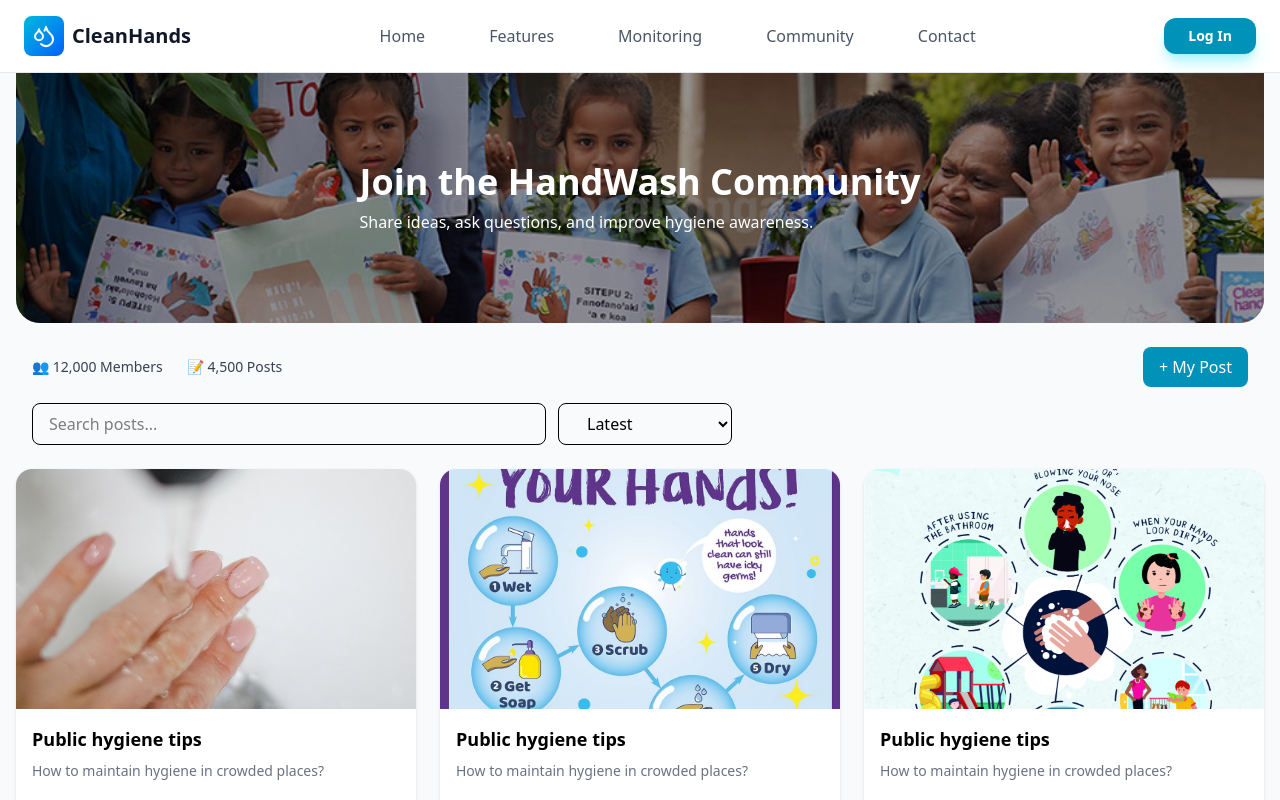
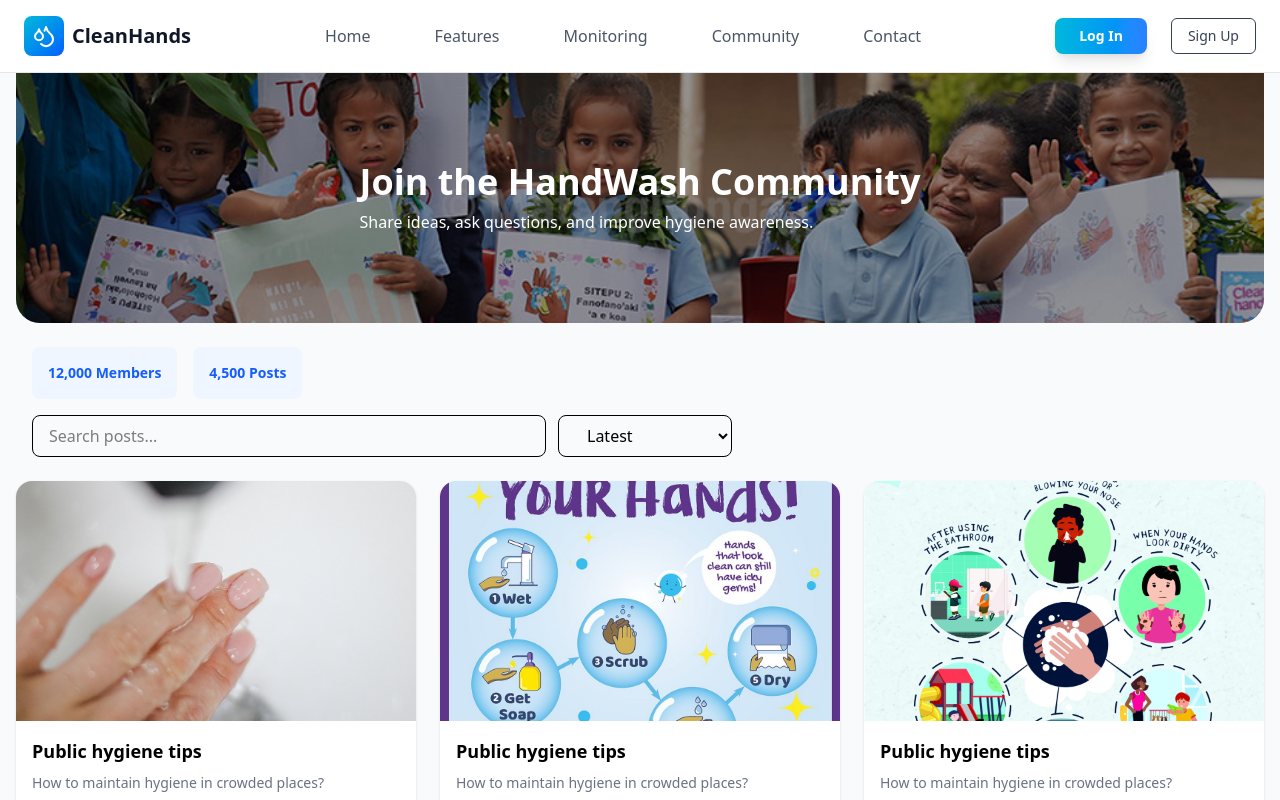
Before and after one commit to Haritha-Pawan/Handwash-Plus, a Next.js app in the folder Frontend/my-app/: page /community in a window 1280 px wide. Shown: the top 800 px of the page. Built offline with nearby package versions, Linux system fonts and the light colour scheme.

Commit message:
change hero image and  nav bar

```diff
--- a/Frontend/my-app/app/components/Navbar.tsx
+++ b/Frontend/my-app/app/components/Navbar.tsx
@@ -1,12 +1,14 @@
 "use client";
-import { useState, useEffect } from "react";
+import { useState, useEffect, useRef } from "react";
 import { useRouter } from "next/navigation";
-import { Droplets, User, LogOut } from 'lucide-react';
+import { Droplets, User, LogOut, LayoutDashboard, ChevronDown } from 'lucide-react';
 import { Button } from './ui/button';
 
 export function Navbar() {
   const router = useRouter();
   const [user, setUser] = useState<any>(null);
+  const [dropdownOpen, setDropdownOpen] = useState(false);
+  const dropdownRef = useRef<HTMLDivElement>(null);
 
   useEffect(() => {
     const userStr = localStorage.getItem("user");
@@ -19,10 +21,22 @@ export function Navbar() {
     }
   }, []);
 
+  // close dropdown when clicking outside
+  useEffect(() => {
+    function handleClickOutside(e: MouseEvent) {
+      if (dropdownRef.current && !dropdownRef.current.contains(e.target as Node)) {
+        setDropdownOpen(false);
+      }
+    }
+    document.addEventListener("mousedown", handleClickOutside);
+    return () => document.removeEventListener("mousedown", handleClickOutside);
+  }, []);
+
   const handleLogout = () => {
     localStorage.removeItem("token");
     localStorage.removeItem("user");
     setUser(null);
+    setDropdownOpen(false);
     router.push("/login");
   };
 
@@ -48,28 +62,64 @@ export function Navbar() {
             <a href="#" className="text-md font-medium text-gray-600 px-4 py-2 rounded-lg hover:bg-blue-50 hover:text-blue-700 transition-colors">Contact</a>
           </div>
 
-          <div className="flex items-center gap-4">
+          <div className="flex items-center gap-6">
             {user ? (
-              <div className="flex items-center gap-3">
-                <div className="hidden md:flex flex-col items-end">
-                  <span className="text-sm font-bold text-gray-900">{user.name}</span>
-                  <span className="text-xs text-gray-500 capitalize">{user.role}</span>
+              // ── Profile icon + dropdown ──
+              <div className="relative" ref={dropdownRef}>
+                <button
+                  onClick={() => setDropdownOpen((prev) => !prev)}
+                  className="flex items-center gap-2 p-1.5 rounded-xl hover:bg-gray-100 transition-colors"
+                >
+                  <div className="w-9 h-9 rounded-full bg-gradient-to-br from-cyan-500 to-blue-600 flex items-center justify-center">
+                    <User className="w-5 h-5 text-white" />
                   </div>
+                  <ChevronDown className={`w-4 h-4 text-gray-500 transition-transform ${dropdownOpen ? "rotate-180" : ""}`} />
+                </button>
+
+                {dropdownOpen && (
+                  <div className="absolute right-0 mt-2 w-52 bg-white rounded-xl shadow-lg border border-gray-100 py-2 z-50">
+                    {/* User info */}
+                    <div className="px-4 py-2 border-b border-gray-100 mb-1">
+                      <p className="text-sm font-bold text-gray-900">{user.name}</p>
+
+                    </div>
+
+                    {/* My Dashboard */}
+                    <button
+                      onClick={() => { router.push("/dashbord/my-posts"); setDropdownOpen(false); }}
+                      className="w-full flex items-center gap-3 px-4 py-2.5 text-sm text-gray-700 hover:bg-blue-50 hover:text-blue-700 transition-colors"
+                    >
+                      <LayoutDashboard className="w-4 h-4" />
+                      My Dashboard
+                    </button>
+
+                    {/* Logout */}
                     <button
                       onClick={handleLogout}
-                  className="p-2.5 rounded-xl bg-slate-50 text-slate-500 hover:bg-red-50 hover:text-red-600 transition-all shadow-sm"
-                  title="Logout"
+                      className="w-full flex items-center gap-3 px-4 py-2.5 text-sm text-red-500 hover:bg-red-50 transition-colors"
                     >
-                  <LogOut className="w-5 h-5" />
+                      <LogOut className="w-4 h-4" />
+                      Logout
                     </button>
                   </div>
+                )}
+              </div>
             ) : (
+              <>
                 <Button
                   onClick={() => router.push("/login")}
-                className="bg-cyan-600 text-white px-6 py-2.5 rounded-xl hover:bg-cyan-700 transition-all font-bold shadow-lg shadow-cyan-200"
+                  className="bg-gradient-to-r from-cyan-500 to-blue-500 text-white px-6 py-2.5 rounded-lg hover:bg-cyan-700 transition-all font-bold shadow-lg"
                 >
                   Log In
                 </Button>
+                <Button
+                  onClick={() => router.push("/signup")}
+                  variant="outline"
+                  className="text-gray-700 hover:bg-gray-100 transition-colors"
+                >
+                  Sign Up
+                </Button>
+              </>
             )}
           </div>
         </div>
--- a/Frontend/my-app/app/components/common/HandwashStep.jsx
+++ b/Frontend/my-app/app/components/common/HandwashStep.jsx
@@ -25,7 +25,7 @@ export function HandwashSteps() {
     <div className="mx-auto px-6 py-16 bg-gradient-to-br from-blue-50 to-cyan-50 rounded-xl my-16">
       <div className="text-center mb-12">
         <h2 className="text-4xl md:text-5xl font-bold text-gray-900 mb-4">
-          Follow These 6 Easy Steps 🧼
+          Follow These 6 Easy Steps
         </h2>
         <p className="text-lg text-gray-600 max-w-2xl mx-auto">
           Select a step to learn the proper handwashing technique
@@ -37,7 +37,7 @@ export function HandwashSteps() {
         {/* Left Arrow */}
         <Button
           onClick={scrollLeft}
-          className="hidden md:flex absolute left-0 top-1/2 -translate-y-1/2 z-10 w-12 h-12 rounded-full bg-white shadow-lg hover:bg-gray-100 p-0 items-center justify-center"
+          className="hidden md:flex absolute left-0 top-1/2 -translate-y-1/2 z-10 w-12 h-12 rounded-lg bg-white shadow-md hover:bg-gray-100 p-0 items-center justify-center"
           variant="ghost"
         >
           <ChevronLeft className="w-6 h-6 text-gray-700" />
@@ -106,7 +106,7 @@ export function HandwashSteps() {
       </div>
 
       {/* Bottom Tip */}
-      <div className="max-w-7xl mt-12 text-center bg-white rounded-2xl p-6 shadow-lg border-2 border-cyan-300">
+      <div className="max-w-7xl mx-auto mt-12 text-center bg-white rounded-2xl p-6 shadow-lg border-2 border-cyan-300">
         <p className="text-lg text-gray-700">
           <span className="font-bold text-cyan-600">💡 Remember:</span> Wash your hands for at least{' '}
           <span className="font-bold text-cyan-600">20 seconds</span> - that&apos;s about the time it takes to sing &quot;Happy Birthday&quot; twice! 🎵
--- a/Frontend/my-app/app/components/community/communitySection.jsx
+++ b/Frontend/my-app/app/components/community/communitySection.jsx
@@ -29,26 +29,27 @@ export default function CommunityTopSection({ setFilter }) {
       </div>
 
       {/* 🔽 CONTROLS SECTION */}
-      <div className="max-w-7xl mx-auto px-4 mt-6">
+      <div className=" max-w-7xl mx-auto px-4 mt-6">
 
         {/* Row 1: Stats + Button */}
-        <div className="flex justify-between items-center flex-wrap gap-4">
+        <div className="items-center  flex gap-4">
 
           {/* Stats */}
-          <div className="flex gap-6 text-gray-700 text-sm">
-            <span>👥 12,000 Members</span>
-            <span>📝 4,500 Posts</span>
+          <div className=" text-sm p-4 bg-blue-50 rounded-lg font-bold text-blue-600">
+            <div>
+                 <span>12,000 Members</span>
+            </div>
+
+
+          </div>
+          <div className=" bg-blue-50 rounded-lg font-bold text-blue-600 text-sm p-4 rounded-lg">
+
+            <span>4,500 Posts</span>
           </div>
 
           {/* My Post Button */}
 
-        <Link
-  href="/dashbord"
 
-><button className="flex items-center gap-2 bg-cyan-600 text-white px-4 py-2 rounded-lg hover:bg-cyan-700">
-  + My Post
-</button>
-</Link>
 
         </div>
 
--- a/Frontend/my-app/app/login/page.tsx
+++ b/Frontend/my-app/app/login/page.tsx
@@ -39,7 +39,7 @@ export default function LoginPage() {
             router.push("/grades");
 
           } else if(response.data.user.role === "user")
-           router.push("/dashbord/my-posts");
+           router.push("/");
 
            else if (role === "student") {
             router.push("/studentQuiz");
@@ -52,8 +52,8 @@ export default function LoginPage() {
   };
 
   return (
-    <div className="min-h-screen bg-gradient-to-br from-blue-50 via-white to-cyan-50 flex items-center justify-center p-6">
-      <div className="w-full max-w-md">
+    <div className="min-h-screen bg-gradient-to-br from-blue-50 via-white to-cyan-50 flex items-center justify-center ">
+      <div className="w-full max-w-md  rounded-2xl p-6">
         {/* Logo Section */}
         <div className="text-center mb-10">
           <div className="inline-flex items-center justify-center w-20 h-20 bg-gradient-to-br from-cyan-500 to-blue-600 rounded-3xl shadow-xl shadow-blue-200 mb-6 group hover:scale-110 transition-transform duration-300">
```
Also changed, not shown: Frontend/my-app/app/components/common/Hero.jsx (+9 -11 lines), Frontend/my-app/public/images/handwash.webp (added). Lines whose indentation alone changed are shown as unchanged.
